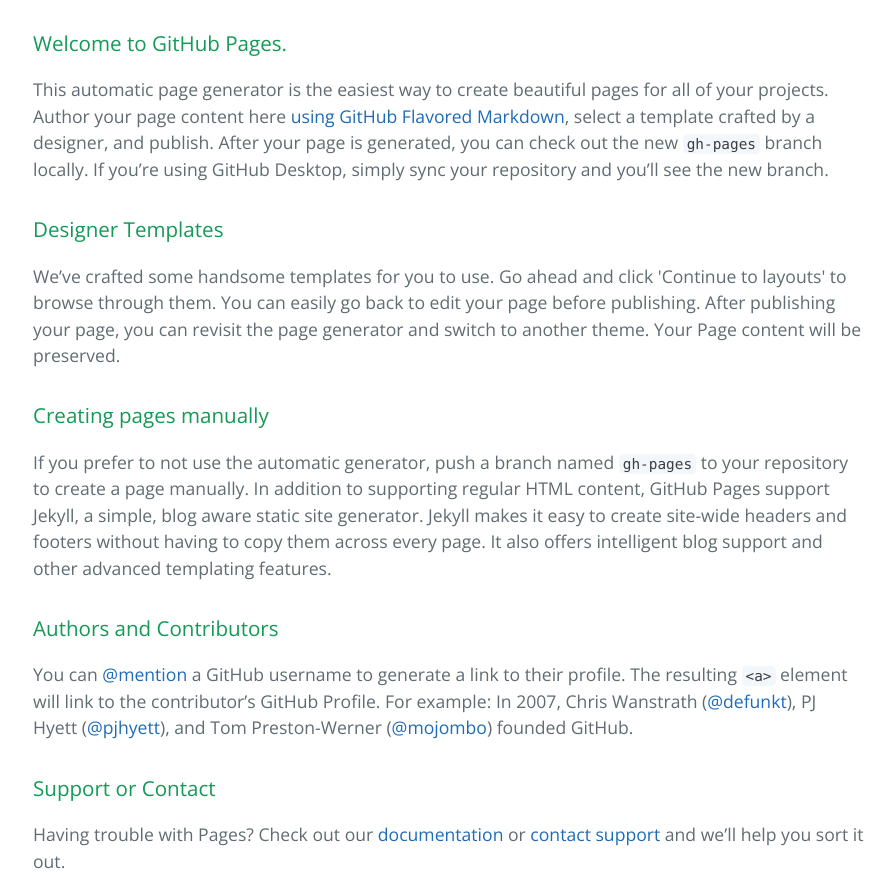
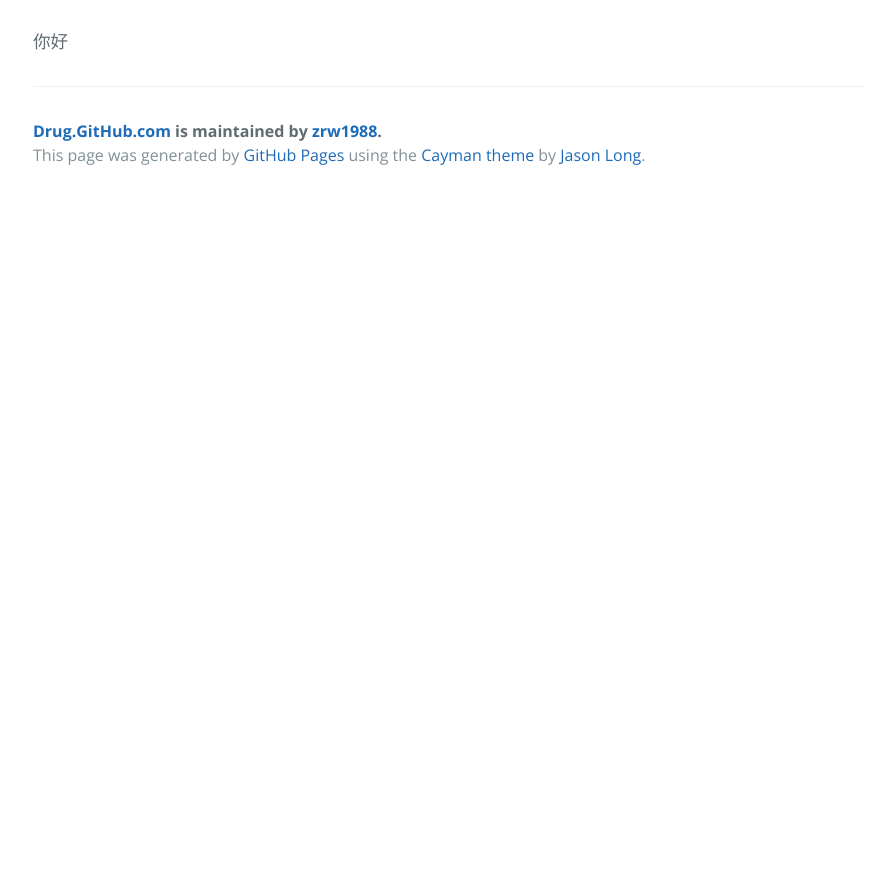
Before and after one commit to zrw1988/drug.github.com, a plain HTML site: page index.html in a window 1280 px wide. Shown: the part 340-1217 px from the top of the page, without its empty margins (191-1083 px from the left). After the commit the page ends 800 px from the top, so only its background shows below. Drawn offline with nearby package versions, Linux system fonts and the light colour scheme.

```diff
--- a/index.html
+++ b/index.html
@@ -19,30 +19,7 @@
     </section>
 
     <section class="main-content">
-      <h3>
-<a id="welcome-to-github-pages" class="anchor" href="#welcome-to-github-pages" aria-hidden="true"><span aria-hidden="true" class="octicon octicon-link"></span></a>Welcome to GitHub Pages.</h3>
-
-<p>This automatic page generator is the easiest way to create beautiful pages for all of your projects. Author your page content here <a href="https://guides.github.com/features/mastering-markdown/">using GitHub Flavored Markdown</a>, select a template crafted by a designer, and publish. After your page is generated, you can check out the new <code>gh-pages</code> branch locally. If you’re using GitHub Desktop, simply sync your repository and you’ll see the new branch.</p>
-
-<h3>
-<a id="designer-templates" class="anchor" href="#designer-templates" aria-hidden="true"><span aria-hidden="true" class="octicon octicon-link"></span></a>Designer Templates</h3>
-
-<p>We’ve crafted some handsome templates for you to use. Go ahead and click 'Continue to layouts' to browse through them. You can easily go back to edit your page before publishing. After publishing your page, you can revisit the page generator and switch to another theme. Your Page content will be preserved.</p>
-
-<h3>
-<a id="creating-pages-manually" class="anchor" href="#creating-pages-manually" aria-hidden="true"><span aria-hidden="true" class="octicon octicon-link"></span></a>Creating pages manually</h3>
-
-<p>If you prefer to not use the automatic generator, push a branch named <code>gh-pages</code> to your repository to create a page manually. In addition to supporting regular HTML content, GitHub Pages support Jekyll, a simple, blog aware static site generator. Jekyll makes it easy to create site-wide headers and footers without having to copy them across every page. It also offers intelligent blog support and other advanced templating features.</p>
-
-<h3>
-<a id="authors-and-contributors" class="anchor" href="#authors-and-contributors" aria-hidden="true"><span aria-hidden="true" class="octicon octicon-link"></span></a>Authors and Contributors</h3>
-
-<p>You can <a href="https://help.github.com/articles/basic-writing-and-formatting-syntax/#mentioning-users-and-teams" class="user-mention">@mention</a> a GitHub username to generate a link to their profile. The resulting <code>&lt;a&gt;</code> element will link to the contributor’s GitHub Profile. For example: In 2007, Chris Wanstrath (<a href="https://github.com/defunkt" class="user-mention">@defunkt</a>), PJ Hyett (<a href="https://github.com/pjhyett" class="user-mention">@pjhyett</a>), and Tom Preston-Werner (<a href="https://github.com/mojombo" class="user-mention">@mojombo</a>) founded GitHub.</p>
-
-<h3>
-<a id="support-or-contact" class="anchor" href="#support-or-contact" aria-hidden="true"><span aria-hidden="true" class="octicon octicon-link"></span></a>Support or Contact</h3>
-
-<p>Having trouble with Pages? Check out our <a href="https://help.github.com/pages">documentation</a> or <a href="https://github.com/contact">contact support</a> and we’ll help you sort it out.</p>
+      <p>你好</p>
 
       <footer class="site-footer">
         <span class="site-footer-owner"><a href="https://github.com/zrw1988/drug.github.com">Drug.GitHub.com</a> is maintained by <a href="https://github.com/zrw1988">zrw1988</a>.</span>
```
Also changed, not shown: params.json (+1 -1 lines).
